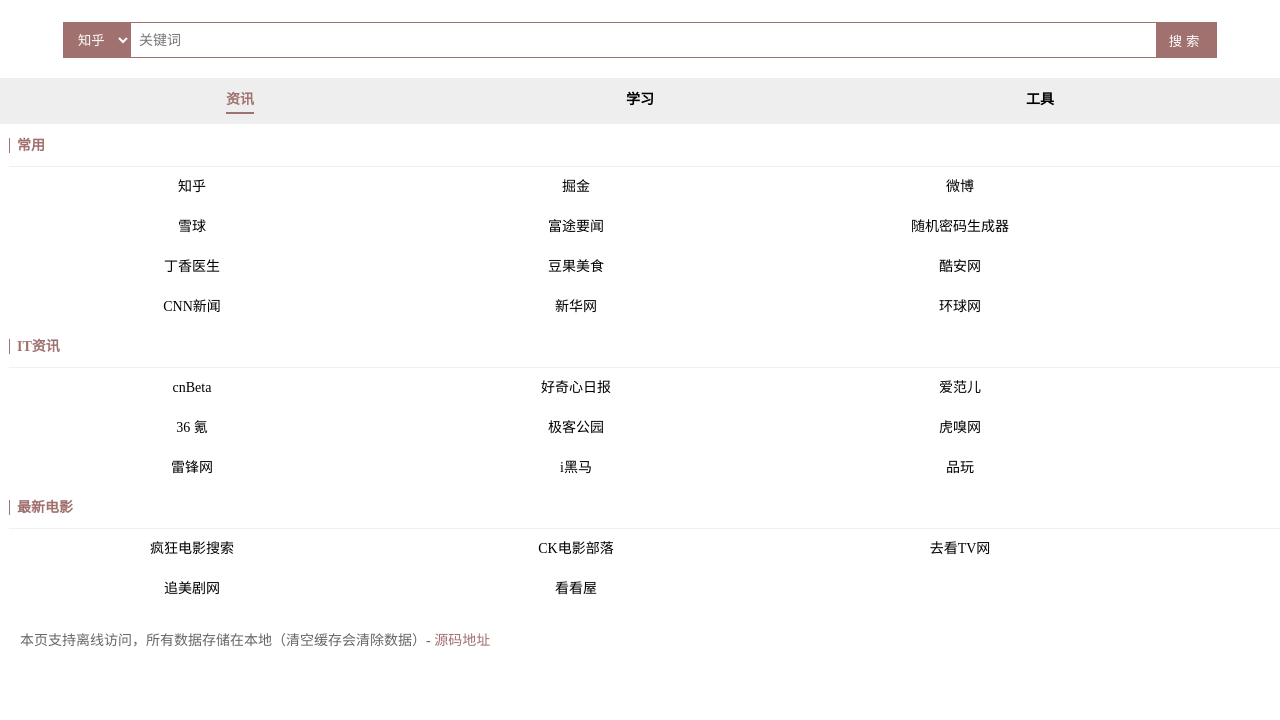
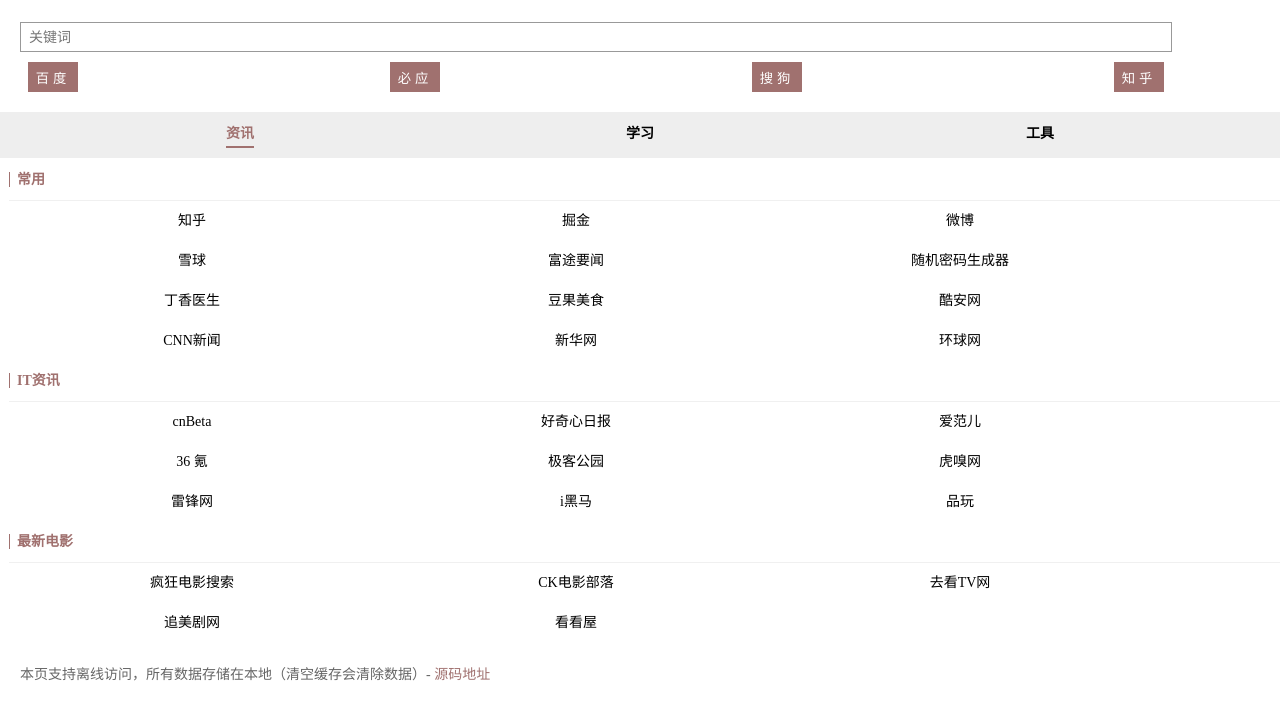
Before and after one commit to niefy/h5-nav, a plain HTML site: page index.html in a window 1280 px wide. Drawn offline with Linux system fonts and the light colour scheme.

Commit message:
布局优化

```diff
--- a/css/style.css
+++ b/css/style.css
@@ -64,34 +64,32 @@ img {
 
 /* 搜索框 */
 .header .search{
-  display: flex;
-  justify-content: center;
-  height: 1.7rem;
-  border: 1px solid #A0716F;
   width: 90%;
-  margin: 1rem auto;
-  overflow: hidden;
+  padding: 1rem;
 }
-.header .search-select{
-  border: none;
-  padding: 0 0.5rem;
-  background: #A0716F;
-  color: #FFFFFF;
-}
+
 .header .search-input {
+  width:100%;
+  height:1.5rem;
   margin: 0 auto;
   border: none;
   font-size: 0.7rem;
-  padding-left: 0.4rem;
+  padding: 0 0.4rem;
   box-sizing: border-box;
-  flex-grow:1;
+  border: 1px solid #999;
+}
+.header .search-btns{
+  margin-top: 0.5rem;
+  padding: 0 0.4rem;
+  display: flex;
+  justify-content: space-between;
 }
 .header .search-btn {
   background: #A0716F;
   color: #fff;
   border: none;
-  height: 1.7rem;
-  min-width: 3rem;
+  height: 1.5rem;
+  min-width: 2.5rem;
   letter-spacing: 0.2rem;
 }
 
--- a/index.html
+++ b/index.html
@@ -14,11 +14,10 @@
     <div id="app">
         <div class="header">
             <div class="search">
-                <select class="search-select" v-model="enginUrl" v-cloak>
-                    <option v-for="(value,key) in searchEngines" :key="key" :value="value">{{key}}</option>
-                </select>
                 <input class="search-input" type="text" v-model="keywords" placeholder="关键词">
-                <button class="search-btn" @click="search">搜索</button>
+                <div class="search-btns">
+                    <button class="search-btn" @click="search(enginUrl)" v-for="(enginUrl,name) in searchEngines" :key="name">{{name}}</button>
+                </div>
             </div>
             <ul class="category-head">
                 <li v-for="category in bookmarks" :class="{'on':active==category.category}"
@@ -53,16 +52,15 @@
             keywords: '',
             bookmarks: [],
             active: '',
-            searchEngines: SEARCH_ENGINES,
-            enginUrl: SEARCH_ENGINES['知乎']
+            searchEngines: SEARCH_ENGINES
         },
         mounted() {
             this.bookmarks = JSON.parse(localStorage.getItem('bookmarks')) || DEFAULT_BOOKMARKS;
             this.active = this.bookmarks[0].category;
         },
         methods: {
-            search() {
-                window.location.href = this.enginUrl.replace('%s', this.keywords);
+            search(enginUrl) {
+                window.location.href = enginUrl.replace('%s', this.keywords);
             }
         }
     });
```
